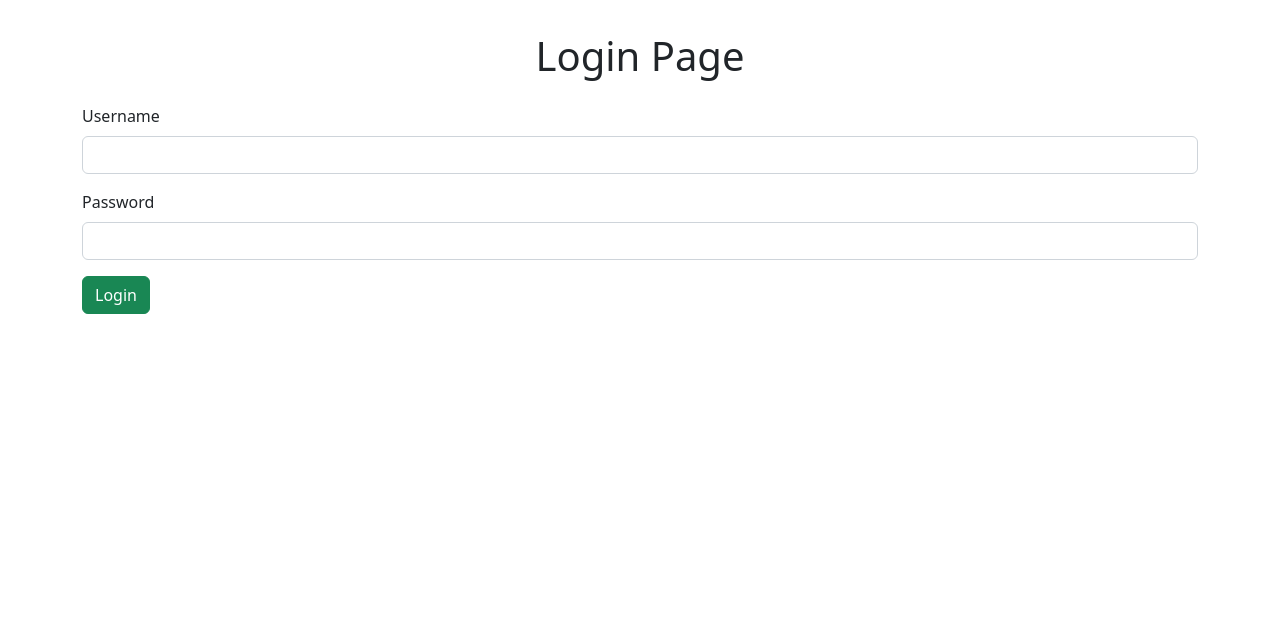
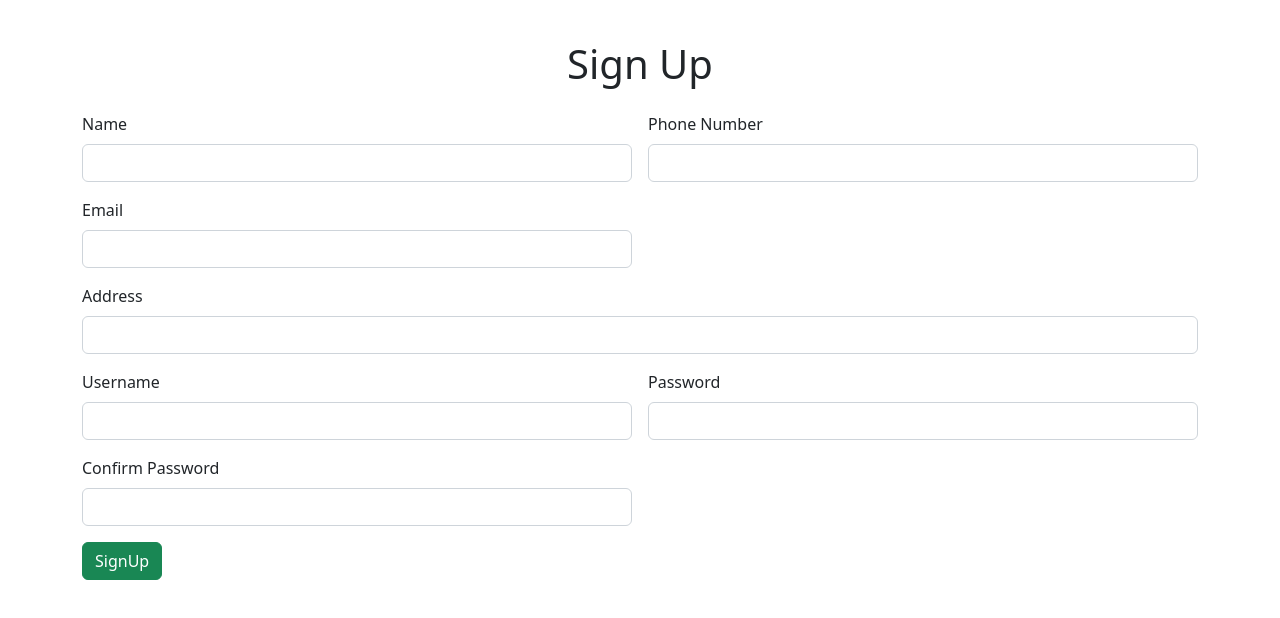
Before and after one commit to anugraha4/AngularFoodDeliveryApp, an Angular app: page / in a window 1280 px wide. Shown: the top 618 px of the page. Built offline with nearby package versions, Linux system fonts and the light colour scheme.

Commit message:
sign up added

```diff
--- a/src/app/app.component.html
+++ b/src/app/app.component.html
@@ -1,3 +1,3 @@
-<app-login></app-login>
+<app-sign-up></app-sign-up>
 
 <router-outlet></router-outlet>
--- a/src/app/app.module.ts
+++ b/src/app/app.module.ts
@@ -9,6 +9,7 @@
 import { CakeComponent } from './cake/cake.component';
 import { SouthFoodComponent } from './south-food/south-food.component';
 import { LoginComponent } from './login/login.component';
+import { SignUpComponent } from './sign-up/sign-up.component';
 
 @NgModule({
   declarations: [
@@ -18,7 +19,8 @@
     PizzaComponent,
     CakeComponent,
     SouthFoodComponent,
-    LoginComponent
+    LoginComponent,
+    SignUpComponent
   ],
   imports: [
     BrowserModule,
--- /dev/null
+++ b/src/app/sign-up/sign-up.component.html
@@ -0,0 +1,42 @@
+<div class="container">
+    <div class="row">
+        <div class="col col-12 col-sm-12 col-md-12 col-lg-12 col-xl-12 col-xxl-12">
+            <div class="row g-3 mt-4">
+                <div class="col col-12 col-sm-12 col-md-12 col-lg-12 col-xl-12 col-xxl-12">
+                    <h1 class="text-center">Sign Up</h1>
+                </div>
+                <div class="col col-12 col-sm-6 col-md-6 col-lg-6 col-xl-6 col-xxl-6">
+                    <label for="" class="form-label">Name</label>
+                    <input type="text" class="form-control">
+                </div>
+                <div class="col col-12 col-sm-6 col-md-6 col-lg-6 col-xl-6 col-xxl-6">
+                    <label for="" class="form-label">Phone Number</label>
+                    <input type="text" class="form-control">
+                </div>
+                <div class="col col-12 col-sm-6 col-md-6 col-lg-6 col-xl-6 col-xxl-6">
+                    <label for="" class="form-label">Email</label>
+                    <input type="text" class="form-control">
+                </div>
+                <div class="col col-12 col-sm-12 col-md-12 col-lg-12 col-xl-12 col-xxl-12">
+                    <label for="" class="form-label">Address</label>
+                    <input type="text" class="form-control">
+                </div>
+                <div class="col col-12 col-sm-6 col-md-6 col-lg-6 col-xl-6 col-xxl-6">
+                    <label for="" class="form-label">Username</label>
+                    <input type="text" class="form-control">
+                </div>
+                <div class="col col-12 col-sm-6 col-md-6 col-lg-6 col-xl-6 col-xxl-6">
+                    <label for="" class="form-label">Password</label>
+                    <input type="password" name="" id="" class="form-control">
+                </div>
+                <div class="col col-12 col-sm-6 col-md-6 col-lg-6 col-xl-6 col-xxl-6">
+                    <label for="" class="form-label">Confirm Password</label>
+                    <input type="password" name="" id="" class="form-control">
+                </div>
+                <div class="col col-12 col-sm-12 col-md-12 col-lg-12 col-xl-12 col-xxl-12">
+                    <button class="btn btn-success" routerLink="">SignUp</button>
+                </div>
+            </div>
+        </div>
+    </div>
+</div>
```
Also changed, not shown: src/app/sign-up/sign-up.component.ts (added, +10 -0 lines), src/app/sign-up/sign-up.component.css (added).
